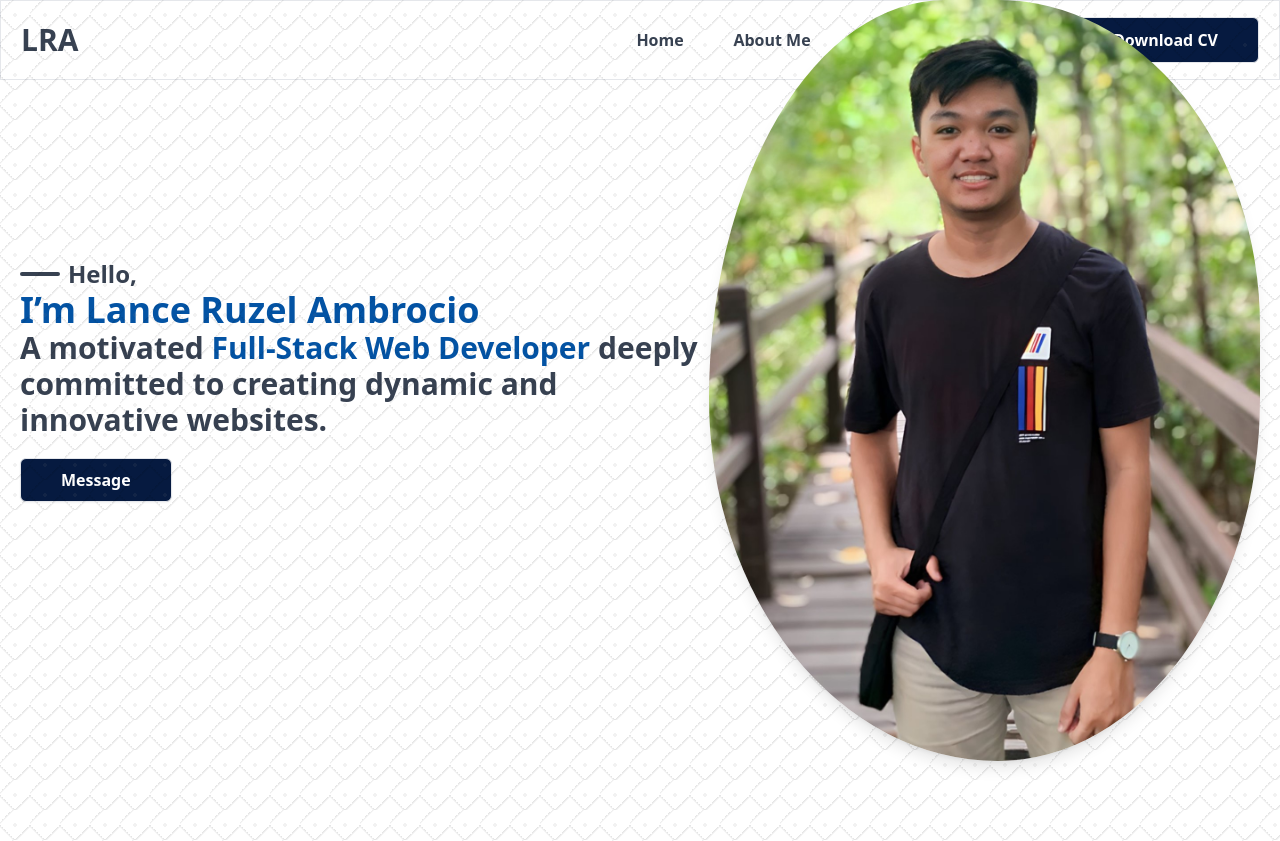
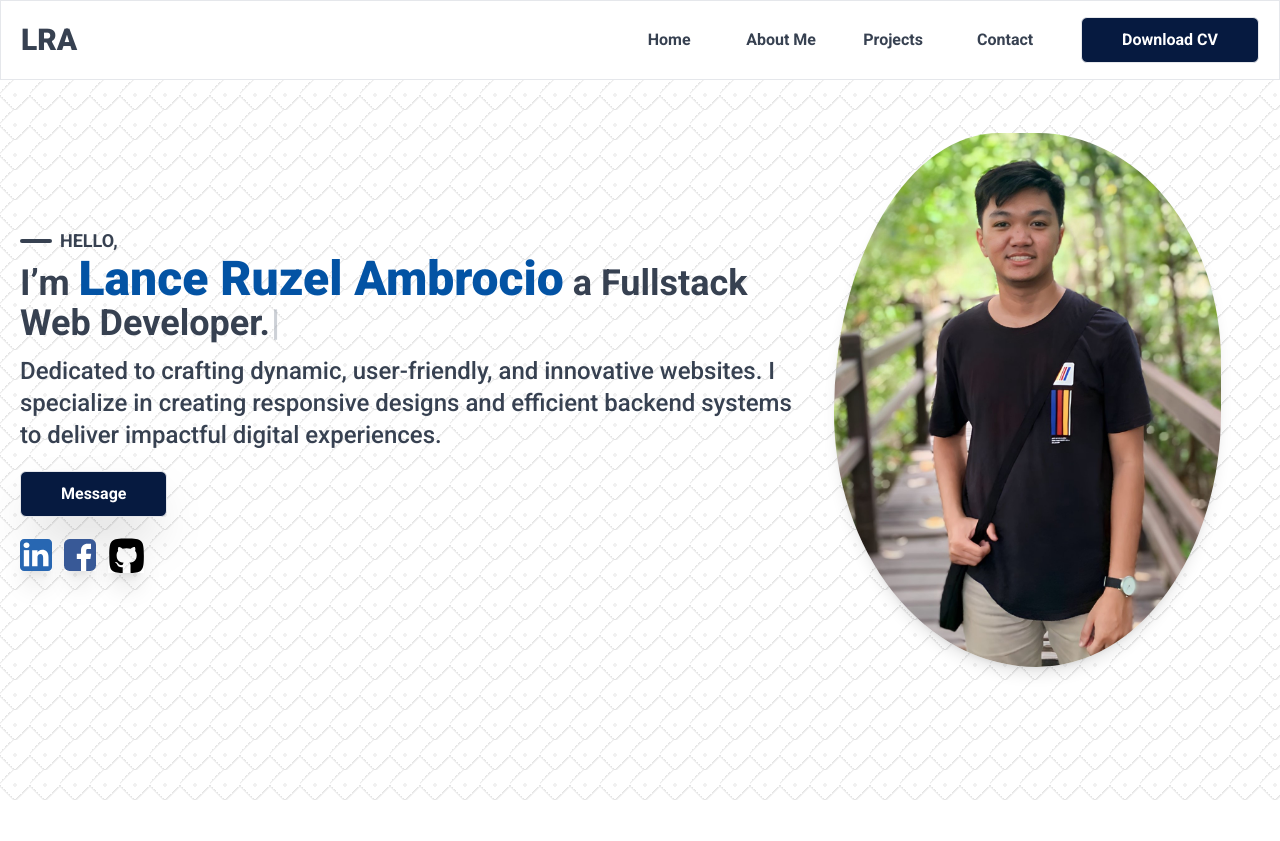
Before and after one commit to lanceruzel/Portfolio_v2, a website: page index.html in a window 1280 px wide. After the commit the page ends 800 px from the top, so only its background shows below. Drawn offline with nearby package versions, Linux system fonts and the light colour scheme.

Commit message:
hero section

```diff
--- a/css/general.css
+++ b/css/general.css
@@ -23,3 +23,7 @@
     background-size: 30px 30px, 30px 30px;
     opacity: 10%;
 }
+
+html{
+    font-family: "Roboto", sans-serif;
+}
--- a/css/input.css
+++ b/css/input.css
@@ -1,3 +1,5 @@
+@import url('https://fonts.googleapis.com/css2?family=Roboto:ital,wght@0,100;0,300;0,400;0,500;0,700;0,900;1,100;1,300;1,400;1,500;1,700;1,900&display=swap');
+
 @tailwind base;
 @tailwind components;
 @tailwind utilities;
--- a/index.html
+++ b/index.html
@@ -9,11 +9,11 @@
     <link href="./css/general.css" rel="stylesheet">
     <script defer src="https://cdn.jsdelivr.net/npm/alpinejs@3.x.x/dist/cdn.min.js"></script>
 </head>
-<body class="m-0 p-0 overflow-x-hidden text-gray-700"
+<body class="m-0 p-0 overflow-x-hidden text-gray-700 roboto-regular"
     x-data="{
         isOpen: false
     }">
-    <header class="w-screen fixed h-[80px] border border-b z-100">
+    <header class="w-screen sticky h-[80px] border border-b">
         <nav class="container h-full mx-auto flex items-center justify-between px-5">
             <!-- Logo -->
             <div>
@@ -46,27 +46,42 @@
     </header>
 
     <!-- Hero Section -->
-    <section class="w-screen relative">
-        <div class="bg absolute w-full h-full"></div>
+    <section class="w-screen md:h-[calc(100vh-80px)] relative">
+        <div class="bg absolute w-full h-full -z-10"></div>
 
-        <div class="container mx-auto h-full px-5 flex max-md:flex-col items-center justify-center pb-20">
+        <div class="container mx-auto h-full px-5 flex max-md:flex-col max-md:gap-10 items-center justify-center pb-20">
             <!-- Right Side -->
-            <div class="leading-snug w-full">
-                <div class="flex items-center gap-2">
-                    <span class="w-10 h-1 rounded-sm bg-gray-700"></span>
-                    <p class="text-2xl font-bold">Hello,</p>
+            <div class="!w-full max-md:text-center">
+                <div class="flex items-center max-md:justify-center gap-2 max-md:pt-10">
+                    <span class="w-8 h-1 rounded-sm bg-gray-700 max-md:hidden"></span>
+                    <p class="text-lg font-semibold">HELLO,</p>
                 </div>
-                <p class="text-4xl font-bold text-secondary">I’m Lance Ruzel Ambrocio</p>
-                <p class="text-3xl font-semibold">A motivated <span class="text-secondary font-bold">Full-Stack Web Developer</span> deeply committed to creating dynamic and innovative websites.</p>
 
-                <button class="shadow-sm px-10 border py-2.5 font-semibold bg-primary text-white hover:bg-blue-900 rounded-md mt-5">
+                <p class="text-4xl font-bold">I’m <span class="text-secondary font-extrabold text-5xl">Lance Ruzel Ambrocio</span> a Fullstack Web Developer. <span class="-ms-2 animate-pulse text-gray-400">|</span></p>
+                <p class="text-2xl mt-3 font-medium">Dedicated to crafting dynamic, user-friendly, and innovative websites. I specialize in creating responsive designs and efficient backend systems to deliver impactful digital experiences.</p>
+
+                <button class="shadow-2xl px-10 border py-2.5 font-semibold bg-primary text-white hover:bg-blue-900 rounded-md mt-5">
                     Message
                 </button>
+
+                <div class="flex items-center max-md:justify-center justify-start gap-3 mt-5">
+                    <a href="#" class="transition-all hover:scale-110">
+                        <img src="./assets/icons/linkedin.svg" class="size-8 shadow-xl" alt="">
+                    </a>
+
+                    <a href="#" class="transition-all hover:scale-110">
+                        <img src="./assets/icons/facebook.svg" class="size-8 shadow-xl" alt="">
+                    </a>
+
+                    <a href="#" class="transition-all hover:scale-110">
+                        <img src="./assets/icons/github.svg" class="size-9 shadow-xl" alt="">
+                    </a>
+                </div>
             </div>
 
             <!-- Left Side -->
-            <div class="w-4/5 h-full flex items-center justify-center">
-                <img src="./assets/hero.JPG" class="h-5/6 blob-animation z-20 shadow-lg" alt="hero dp" style="border-radius:58% 42% 70% 30% / 23% 55% 45% 77% ">
+            <div class="max-md:w-full w-3/5 h-full flex items-center justify-center relative">
+                <img src="./assets/hero.JPG" class="h-5/6 max-md:h-[450px] blob-animation z-20 shadow-lg object-cover" alt="hero dp" style="border-radius:58% 42% 70% 30% / 23% 55% 45% 77% ">
                 <!-- <div class="blob-animation-2 bg-primary size-11/12 absolute z-10"></div> -->
             </div>
         </div>
```
Also changed, not shown: assets/icons/facebook.svg (added), assets/icons/github.svg (added), assets/icons/linkedin.svg (added), css/output.css.
